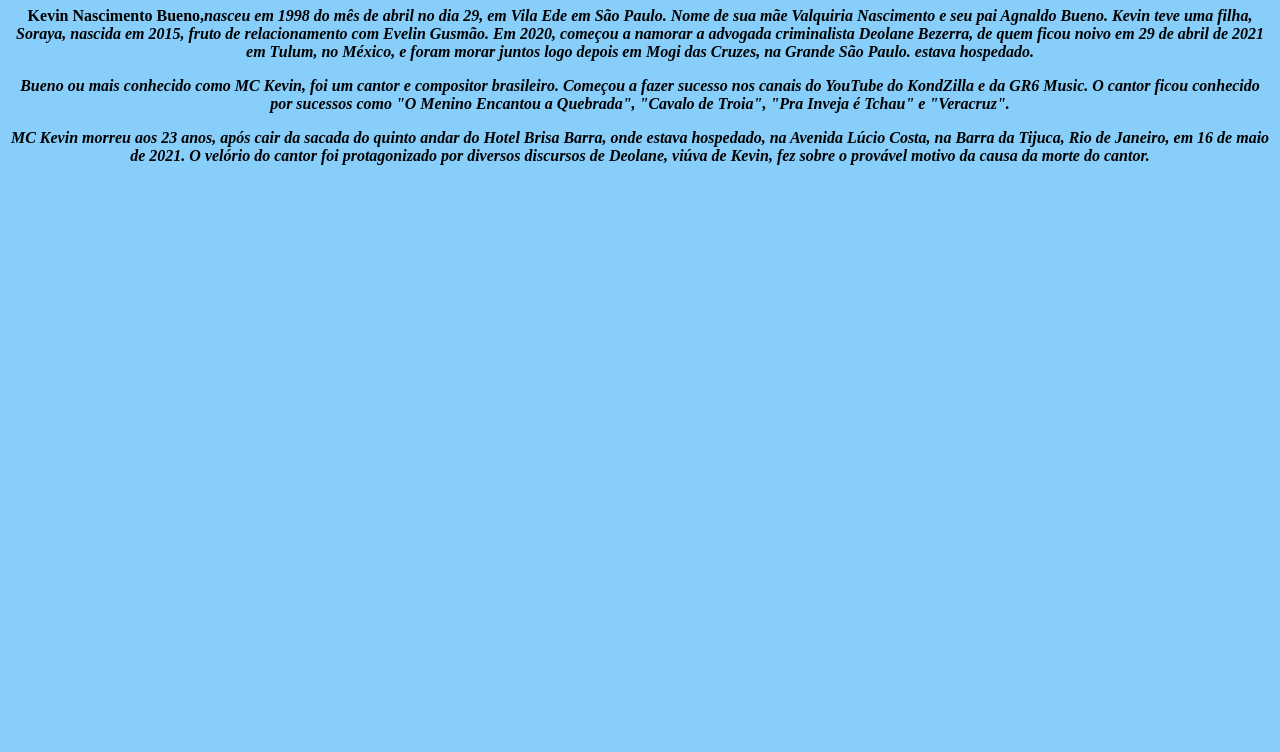
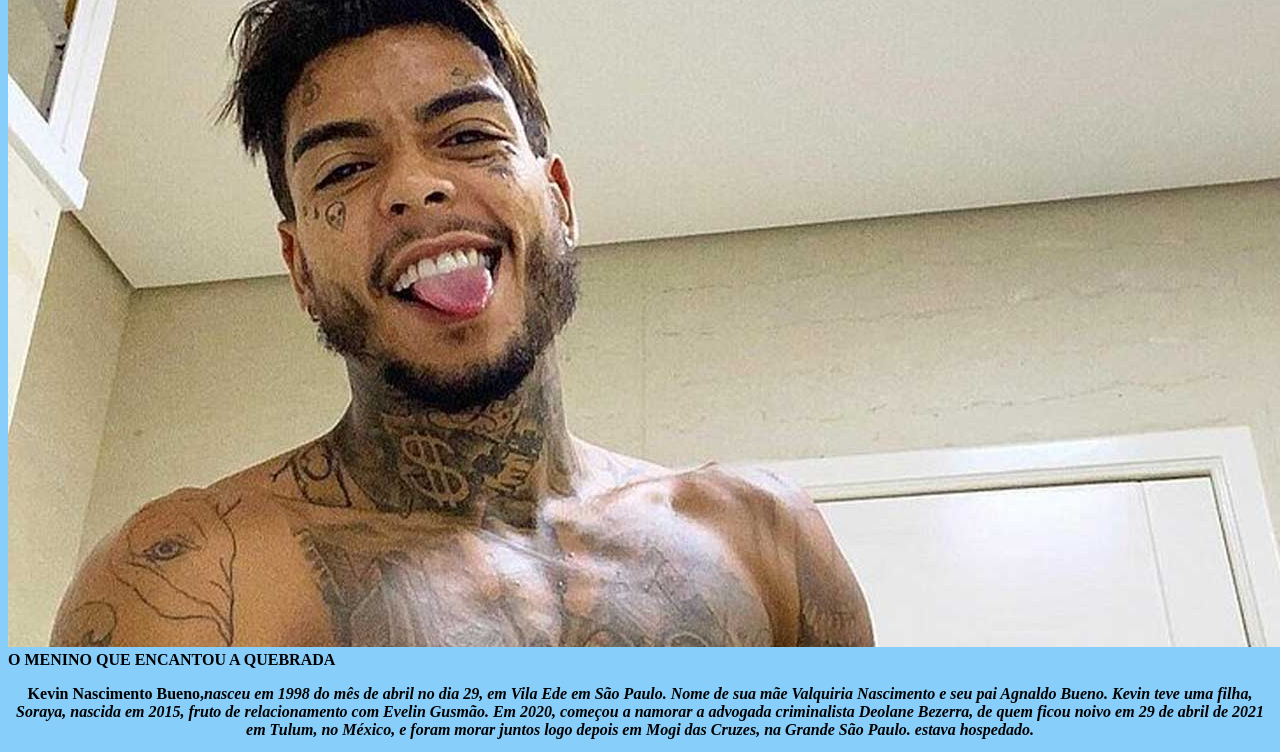
Before and after one commit to GabizinhaV/Kevin-Nascimento-Bueno, a plain HTML site: page index.html in a window 1280 px wide. Shown: the part 99-851 px from the top of the page. Before the commit the page ends 800 px from the top, so only its background shows below. Drawn offline with Linux system fonts and the light colour scheme.

Commit message:
adicionando imagem

```diff
--- a/index.html
+++ b/index.html
@@ -6,8 +6,8 @@
          <link rel="stylesheet" href="style.css">
    </head>>
     <body>
-
-<h1><strong><strong> QUE ENCANTOU A QUEBRADA</strong></h1>
+        <img id="Kevin Nascimento Bueno" src="kevin33.jpg"
+<h1><strong><strong> O MENINO QUE ENCANTOU A QUEBRADA</strong></h1>
 
 <p>Kevin Nascimento Bueno,<em>nasceu em 1998 do mês de abril no dia 29, em Vila Ede em São Paulo. Nome de sua mãe Valquiria Nascimento e seu pai Agnaldo Bueno. Kevin teve uma filha, Soraya, nascida em 2015, fruto de relacionamento com Evelin Gusmão. Em 2020, começou a namorar a advogada criminalista Deolane Bezerra, de
 quem ficou noivo em 29 de abril de 2021 em Tulum, no México, e foram morar juntos logo depois em Mogi das Cruzes, na Grande São Paulo.
```
